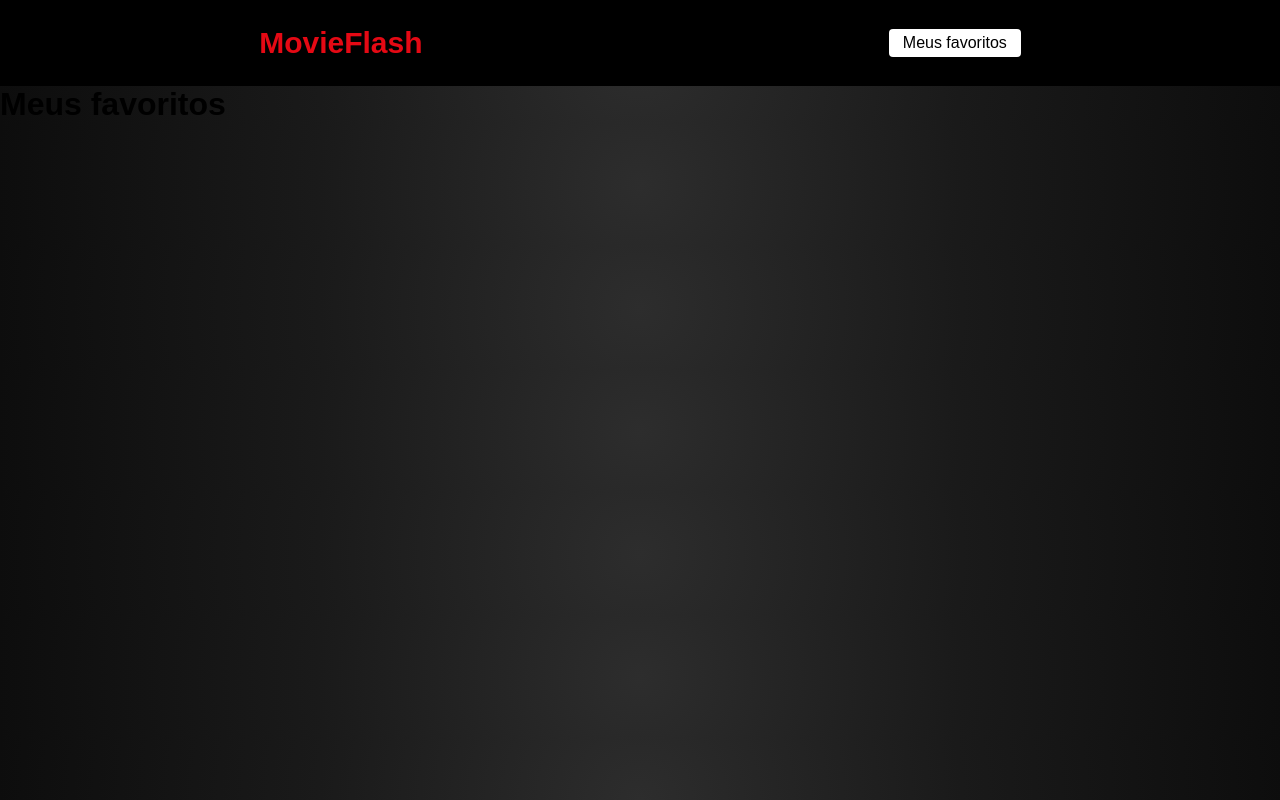
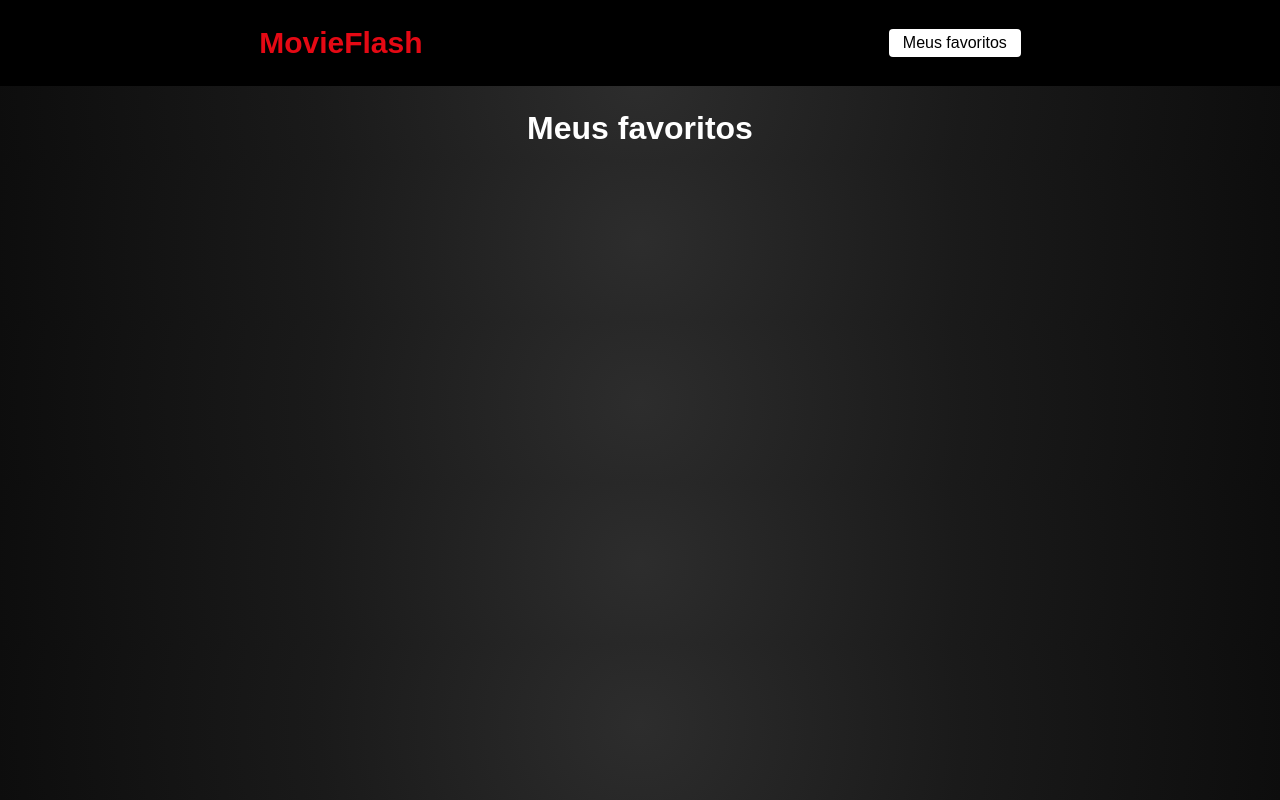
Before and after one commit to lucaslobatob/movieflash, a React (Create React App) app: page /favoritos in a window 1280 px wide. Built offline with nearby package versions, Linux system fonts and the light colour scheme.

Commit message:
Styled Favoritos Page

```diff
--- a/src/pages/Favoritos/favoritos.css
+++ b/src/pages/Favoritos/favoritos.css
@@ -0,0 +1,39 @@
+.meus-filmes {
+    margin-top: 24px;
+    color: #FFF;
+    display: flex;
+    flex-direction: column;
+    align-items: center;
+}
+
+.meus-filmes h1{
+    margin-bottom: 14px;
+}
+
+.meus-filmes span {
+    font-size: 18px;
+}
+
+.meus-filmes ul {
+    width: 720px;
+}
+
+.meus-filmes ul li{
+    list-style: none;
+    display: flex;
+    justify-content: space-between;
+    align-items: center;
+    margin-bottom: 14px;
+}
+
+.meus-filmes div {
+    display: flex;
+    justify-content: center;
+    align-items: center;
+}
+
+.meus-filmes div a {
+    text-decoration: none;
+    color: #E50914;
+    margin-right: 14px;
+}
```
